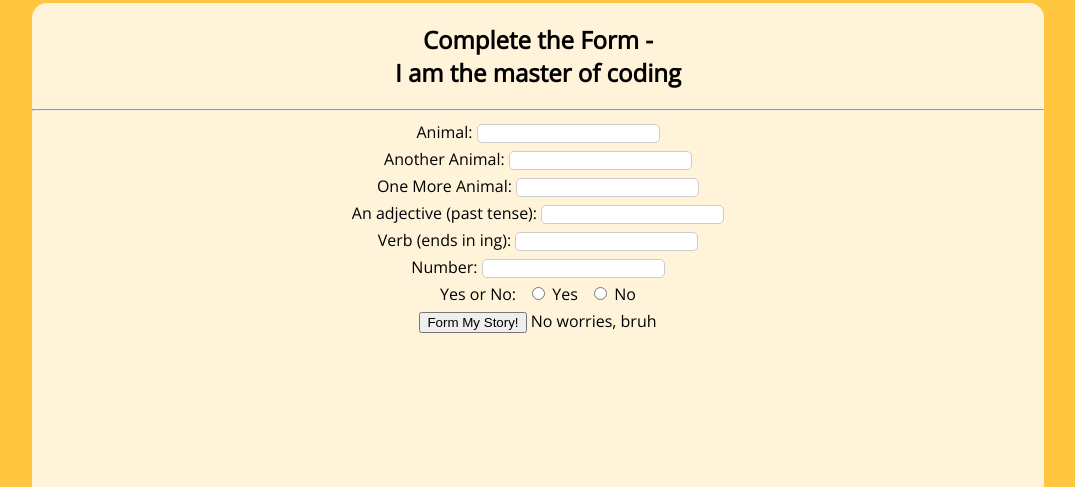
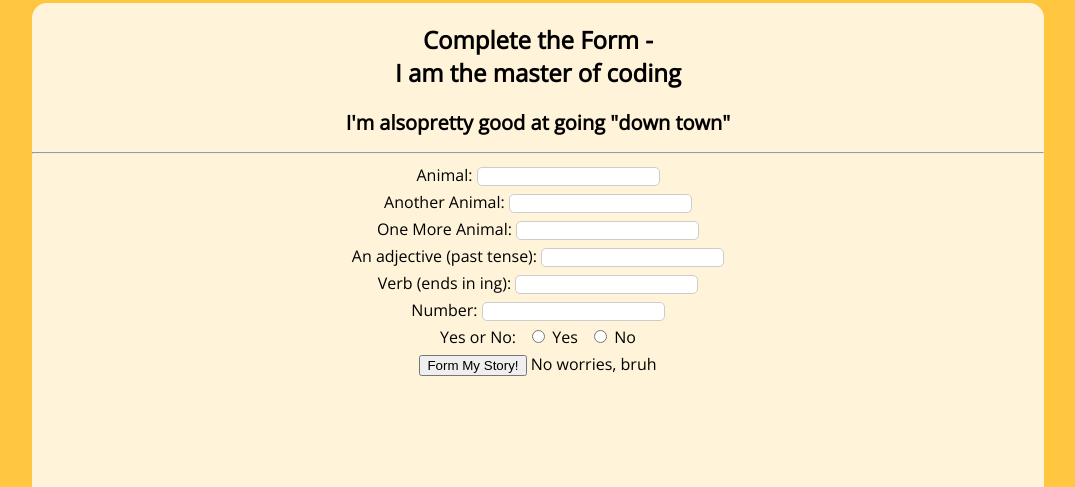
Before and after one commit to samuelsmock/testsite, a plain HTML site: page index.html in a window 1280 px wide. Shown: the part 313-800 px from the top of the page, without its empty margins (102-1177 px from the left). Drawn offline with nearby package versions, Linux system fonts and the light colour scheme.

Commit message:
down town

```diff
--- a/index.html
+++ b/index.html
@@ -13,6 +13,7 @@
 
     <section id="main">
       <h1>Complete the Form -<br> I am the master of coding</h1>
+      <h2> I'm alsopretty good at going "down town"</h2>
       <hr>
       <!--Add your form below:-->
       <form action = "story.html" method = "GET">
```
